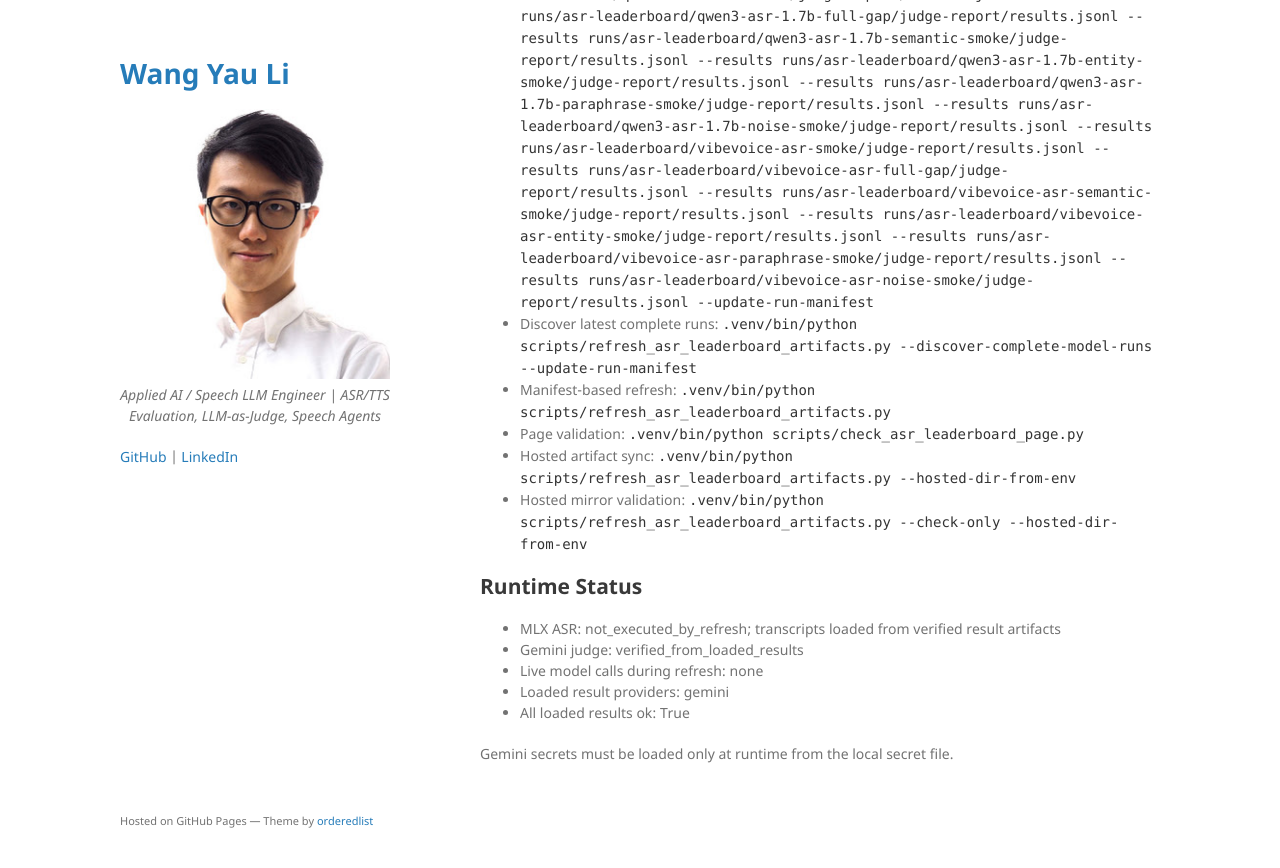
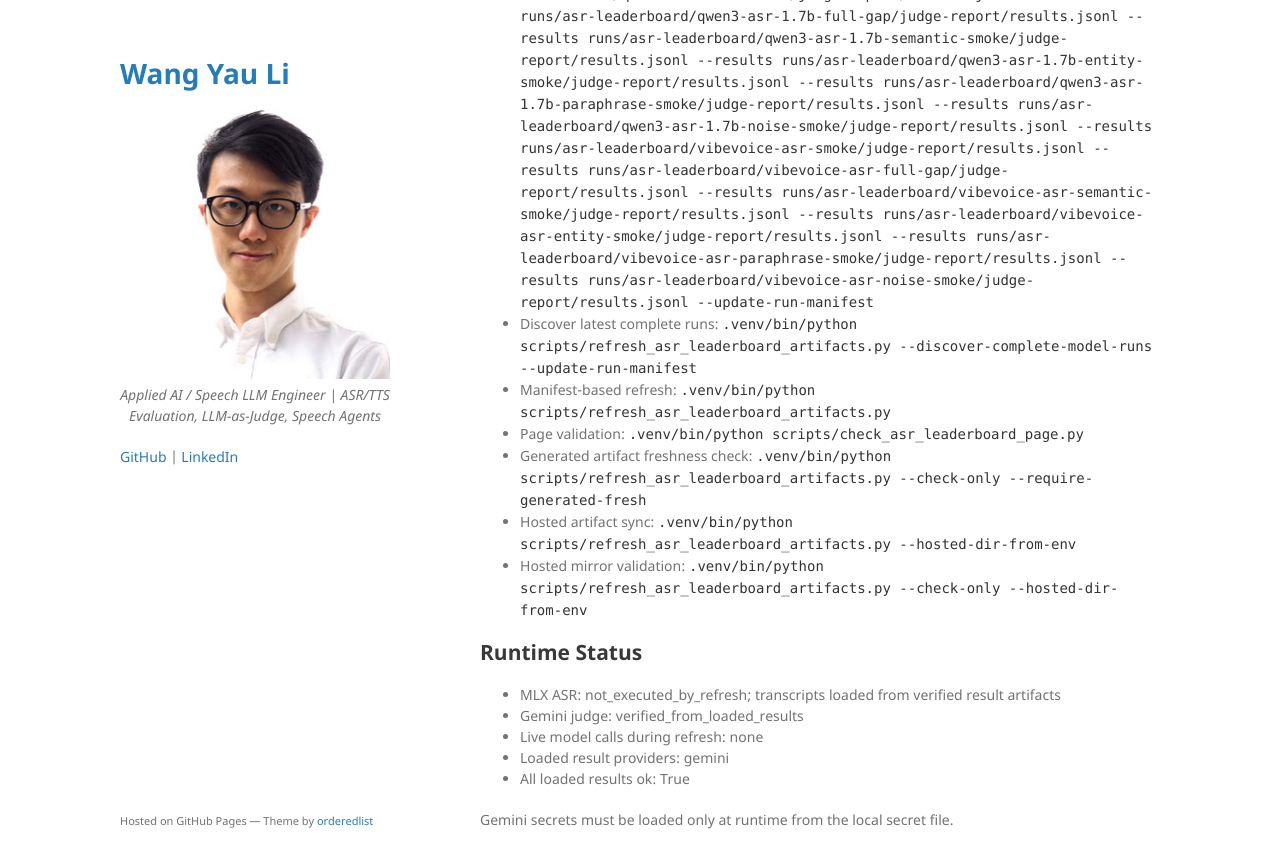
Before and after one commit to kennethli319/kennethli319.github.io, a Jekyll site: the page built from open-audio-judge/asr-leaderboard-refresh-report.md, in a window 1280 px wide and 900 px high, scrolled down 6350 px. Shown: the top 868 px of the window. Built offline with Jekyll 4.4.1, drawn with Linux system fonts in a browser that asks for light colours; our own code applies the rules of GitHub Pages for plain Markdown files; before the commit the page ends 7184 px from its top, so only the background shows below that.

Commit message:
Sync ASR leaderboard freshness artifacts

```diff
--- a/open-audio-judge/asr-leaderboard-demo.html
+++ b/open-audio-judge/asr-leaderboard-demo.html
@@ -185,6 +185,7 @@
         <tr><td>Refresh committed artifacts</td><td><code>.venv/bin/python scripts/refresh_asr_leaderboard_artifacts.py</code></td></tr>
         <tr><td>Run refresh shell playbook</td><td><code>bash docs/asr-leaderboard-refresh-commands.sh</code></td></tr>
         <tr><td>Check generated page</td><td><code>.venv/bin/python scripts/check_asr_leaderboard_page.py</code></td></tr>
+        <tr><td>Verify generated artifacts are fresh</td><td><code>.venv/bin/python scripts/refresh_asr_leaderboard_artifacts.py --check-only --require-generated-fresh</code></td></tr>
         <tr><td>Sync hosted artifacts</td><td><code>.venv/bin/python scripts/refresh_asr_leaderboard_artifacts.py --hosted-dir-from-env</code></td></tr>
         <tr><td>Check hosted mirror</td><td><code>.venv/bin/python scripts/refresh_asr_leaderboard_artifacts.py --check-only --hosted-dir-from-env</code></td></tr>
       </tbody>
--- a/open-audio-judge/asr-leaderboard-refresh-report.md
+++ b/open-audio-judge/asr-leaderboard-refresh-report.md
@@ -132,6 +132,7 @@ This generated report summarizes the verified ASR leaderboard artifact set.
 - Discover latest complete runs: `.venv/bin/python scripts/refresh_asr_leaderboard_artifacts.py --discover-complete-model-runs --update-run-manifest`
 - Manifest-based refresh: `.venv/bin/python scripts/refresh_asr_leaderboard_artifacts.py`
 - Page validation: `.venv/bin/python scripts/check_asr_leaderboard_page.py`
+- Generated artifact freshness check: `.venv/bin/python scripts/refresh_asr_leaderboard_artifacts.py --check-only --require-generated-fresh`
 - Hosted artifact sync: `.venv/bin/python scripts/refresh_asr_leaderboard_artifacts.py --hosted-dir-from-env`
 - Hosted mirror validation: `.venv/bin/python scripts/refresh_asr_leaderboard_artifacts.py --check-only --hosted-dir-from-env`
 
--- a/open-audio-judge/asr-leaderboard-summary.json
+++ b/open-audio-judge/asr-leaderboard-summary.json
@@ -320,6 +320,12 @@
       "mlx-community/whisper-small.en-asr-4bit",
       "mlx-community/parakeet-rnnt-0.6b",
       "mlx-community/GLM-ASR-Nano-2512-4bit"
+    ],
+    "freshness_check_command": [
+      ".venv/bin/python",
+      "scripts/refresh_asr_leaderboard_artifacts.py",
+      "--check-only",
+      "--require-generated-fresh"
     ],
     "hosted_artifact_command": [
       ".venv/bin/python",
```
Also changed, not shown: open-audio-judge/asr-leaderboard-artifacts.json (+8 -8 lines), open-audio-judge/asr-leaderboard-hosted-manifest.json (+9 -9 lines), 1 other file.
